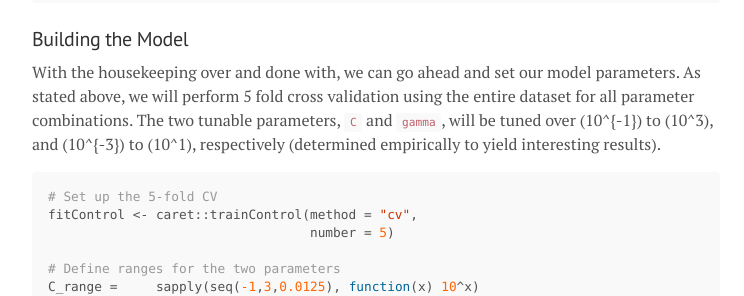
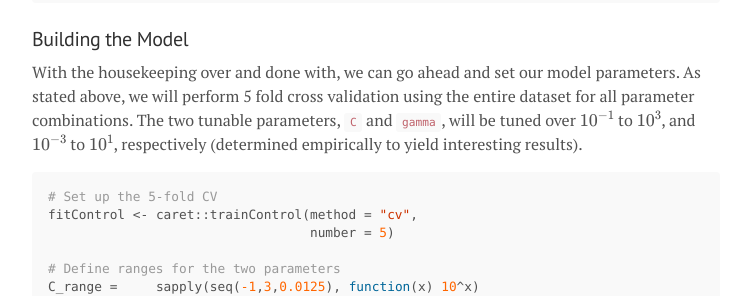
Before and after one commit to joelcarlson/joelcarlson.github.io, a Jekyll site: the page built from _posts/2016-05-13-RvsPython-GridSearch.md, in a window 1280 px wide and 900 px high, scrolled down 644 px. Shown: the part 153-449 px from the top of the window, without its empty margins (264-1008 px from the left). Built offline with Jekyll 4.4.1, drawn with Linux system fonts in a browser that asks for light colours; formulas are drawn with MathJax 3.

Commit message:
Please let this be it

````diff
--- a/_posts/2016-05-13-RvsPython-GridSearch.md
+++ b/_posts/2016-05-13-RvsPython-GridSearch.md
@@ -35,7 +35,7 @@ dat$am <- as.factor(dat$am)
 
 ### Building the Model
 
-With the housekeeping over and done with, we can go ahead and set our model parameters. As stated above, we will perform 5 fold cross validation using the entire dataset for all parameter combinations. The two tunable parameters, `C` and `gamma`, will be tuned over \(10^{-1}\) to \(10^3\), and \(10^{-3}\) to \(10^1\), respectively (determined empirically to yield interesting results).
+With the housekeeping over and done with, we can go ahead and set our model parameters. As stated above, we will perform 5 fold cross validation using the entire dataset for all parameter combinations. The two tunable parameters, `C` and `gamma`, will be tuned over \\(10^{-1}\\) to \\(10^3\\), and \\(10^{-3}\\) to \\(10^1\\), respectively (determined empirically to yield interesting results).
 
 ```r
 # Set up the 5-fold CV
````
